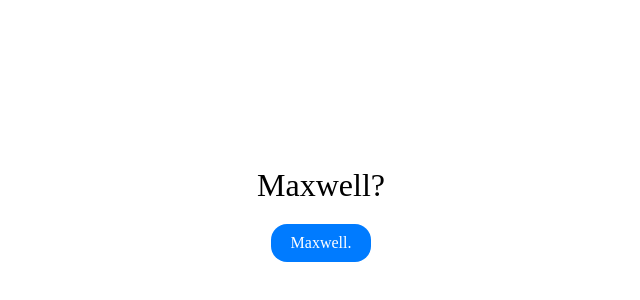
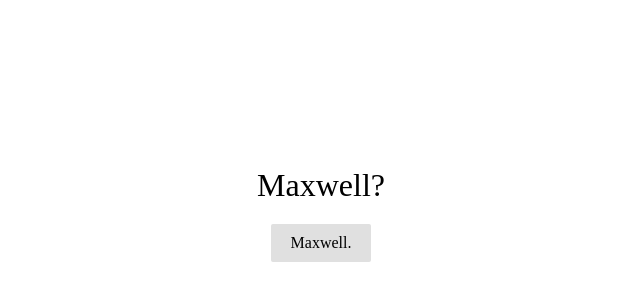
Before and after one commit to MinenMaster/Maxwell, a plain HTML site: page index.html in a window 1280 px wide. Shown: the part 186-486 px from the top of the page, without its empty margins (319-959 px from the left). Drawn offline with Linux system fonts and the light colour scheme.

Commit message:
changed button styling

```diff
--- a/index.html
+++ b/index.html
@@ -30,16 +30,16 @@
             padding: 10px 20px;
             font-size: 1rem;
             cursor: pointer;
-            background-color: #007BFF;
-            color: white;
-            border-radius: 16px;
+            background-color: #e0e0e0;
+            color: black;
+            border-radius: 2px;
             border: none;
             text-align: center;
             transition: background-color 0.3s ease;
             user-select: none;
         }
         .custom-button:hover {
-            background-color: #0056b3;
+            background-color: #d0d0d0;
         }
         img {
             display: none;
```
